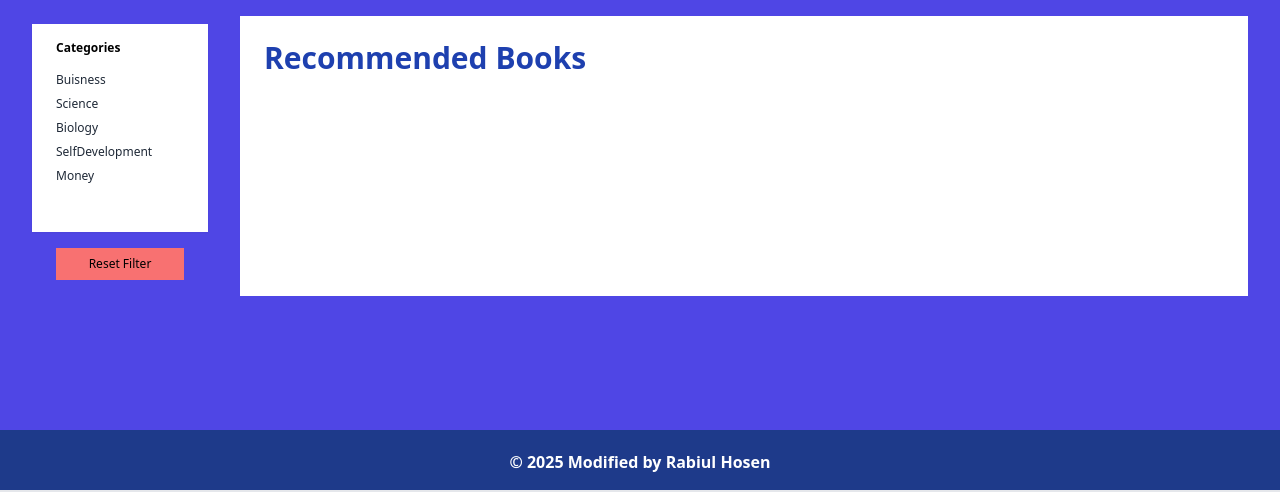
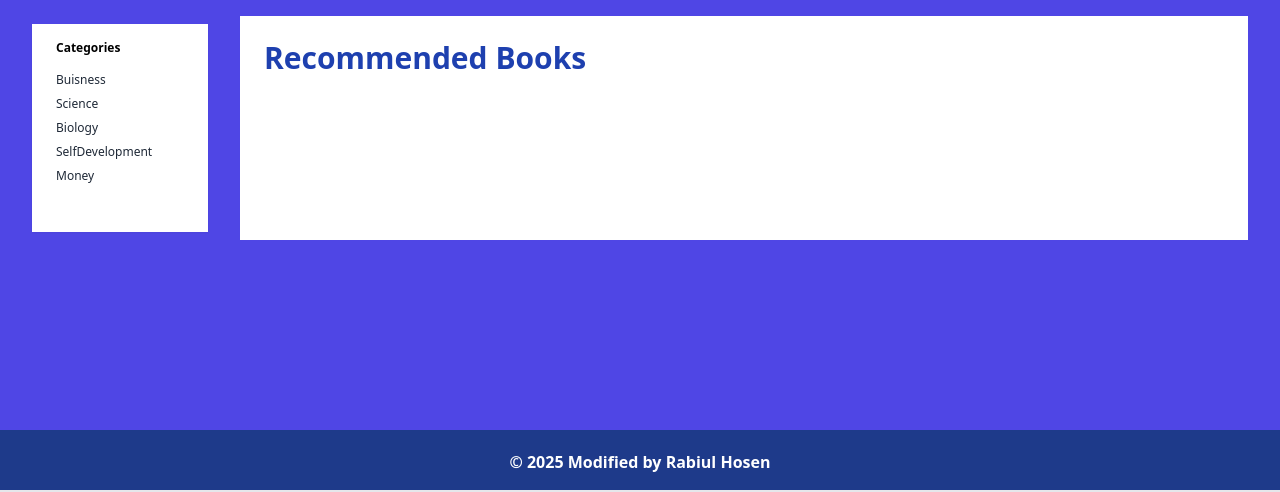
Before and after one commit to hossenrabiul/Library-management-system, a Django app: a page that uses books/templates/all_books.html in a window 1280 px wide. Shown: the part 308-800 px from the top of the page. Run offline with Django 5.2, Linux system fonts and the light colour scheme; data comes from the database, SQL or seed files in the repository; both versions use the stored data as it was after the commit.

Commit message:
new line added

```diff
--- a/books/templates/all_books.html
+++ b/books/templates/all_books.html
@@ -35,11 +35,6 @@
             {% endfor %}
           </ul>
         </div>
-        <div class="filter  p-6 -ml-[10%] overflow-y-auto text-xs border-t-[1px] border-gray-400  my-2 py-2"
-          style="overflow-x: hidden;">
-          <button class=" w-full bg-red-400 text-center py-2 "><a href="{% url 'books' %}"> Reset Filter</a> </button>
-        </div>
-
       </div>
 
       <div class="lg:col-span-10 bg-white p-6">
```
Also changed, not shown: Library_management_system/settings.py (+2 -9 lines), db.sqlite3.
